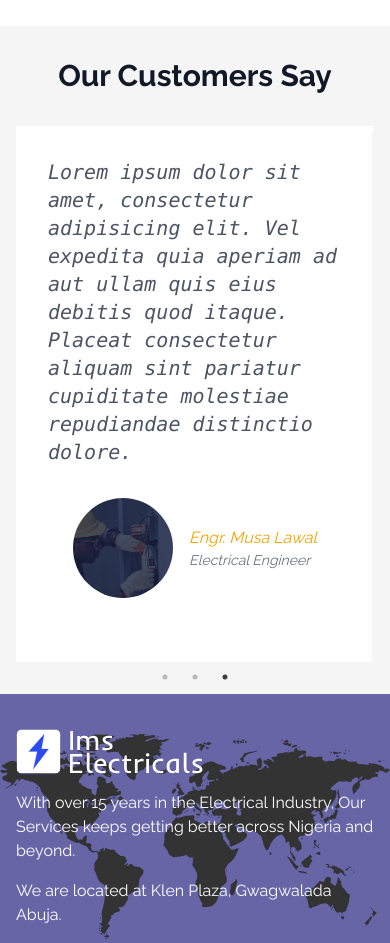
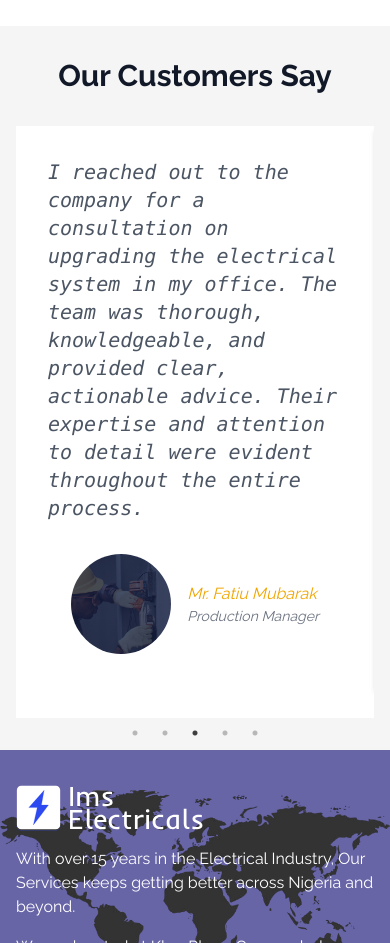
Before and after one commit to Yusuf-Najeeb/ims-new, a Next.js app: page / in a window 390 px wide. Shown: the part 4620-5563 px from the top of the page. Built offline with nearby package versions, Linux system fonts and the light colour scheme.

Commit message:
Fixed: Dummy text on testimonials

```diff
--- a/app/globals.css
+++ b/app/globals.css
@@ -78,7 +78,7 @@ body {
 @media screen and (orientation: landscape) {
   .hero_image {
     height: 100% !important;
-    min-height: 70vh;
+    min-height: 100vh;
     color: burlywood !important;
     padding: 4rem 0;
   }
--- a/components/about/aboutCompany.tsx
+++ b/components/about/aboutCompany.tsx
@@ -10,7 +10,7 @@ import {
 export default function AboutIMS() {
   return (
     <section className="py-8">
-      <div className="flex flex-col-reverse sm:flex-row md:items-center gap-x-8 gap-y-4  px-4 sm:px-8">
+      <div className="flex flex-col-reverse md:flex-row md:items-center gap-x-8 gap-y-4  px-4 sm:px-8">
         <div className="w-full md:w-3/5">
           <h2 className="text-[#111827] text-center sm:text-left text-4xl font-bold">
             Our Culture
--- a/components/home/aboutUs.tsx
+++ b/components/home/aboutUs.tsx
@@ -4,7 +4,7 @@ import Link from "next/link";
 import Engineer from "../../public/backgd.png";
 export default function AboutUs() {
   return (
-    <section className="flex flex-col-reverse sm:flex-row md:items-center gap-x-8 gap-y-4 py-8 px-4 sm:px-8">
+    <section className="flex flex-col-reverse md:flex-row md:items-center gap-x-8 gap-y-4 py-8 px-4 sm:px-8">
       <div className="w-full md:w-3/5">
         <h2 className="text-[#111827] text-center sm:text-left text-4xl font-bold">
           About us
--- a/components/home/hero.tsx
+++ b/components/home/hero.tsx
@@ -8,7 +8,7 @@ export default function Hero() {
   const handleClose = () => setOpen(false);
   return (
     <section
-      className="hero_image w-full h-[90vh] sm:h-[80vh] lg:h-screen relative flex flex-col justify-center px-4 sm:px-8 gap-8 bg-no-repeat bg-cover bg-center"
+      className="hero_image w-full h-[90vh] sm:h-[90vh] lg:h-screen relative flex flex-col justify-center px-4 sm:px-8 gap-8 bg-no-repeat bg-cover bg-center"
       style={{
         backgroundImage: "url('/backgd.png')",
       }}
--- a/components/home/testimonials.tsx
+++ b/components/home/testimonials.tsx
@@ -15,21 +15,35 @@ const testimonials: TestimonialProps[] = [
     user: "Engr. Musa Lawal",
     title: "Electrical Engineer",
     description:
-      "Lorem ipsum dolor sit amet, consectetur adipisicing elit. Vel expedita quia aperiam ad aut ullam quis eius debitis quod itaque. Placeat consectetur aliquam sint pariatur cupiditate molestiae repudiandae distinctio dolore.",
+      "I've never had a more seamless experience with any service provider. The electricians at IMS Electricals are not only experts in their field but also incredibly professional and courteous. They quickly identified and fixed the issue in my home, and I couldn't be happier with the results.",
   },
   {
     image: "/backgd.png",
-    user: "Engr. Musa Lawal",
-    title: "Electrical Engineer",
+    user: "Arch. Olubunmi O",
+    title: "Architect",
     description:
-      "Lorem ipsum dolor sit amet, consectetur adipisicing elit. Vel expedita quia aperiam ad aut ullam quis eius debitis quod itaque. Placeat consectetur aliquam sint pariatur cupiditate molestiae repudiandae distinctio dolore.",
+      "The consultation services provided by IMS Electricals were top-notch. They took the time to understand my specific needs and offered practical, affordable solutions that exceeded my expectations. Highly recommended!",
   },
   {
     image: "/backgd.png",
-    user: "Engr. Musa Lawal",
-    title: "Electrical Engineer",
+    user: "Mr. Fatiu Mubarak",
+    title: "Production Manager",
     description:
-      "Lorem ipsum dolor sit amet, consectetur adipisicing elit. Vel expedita quia aperiam ad aut ullam quis eius debitis quod itaque. Placeat consectetur aliquam sint pariatur cupiditate molestiae repudiandae distinctio dolore.",
+      "I reached out to the company for a consultation on upgrading the electrical system in my office. The team was thorough, knowledgeable, and provided clear, actionable advice. Their expertise and attention to detail were evident throughout the entire process.",
+  },
+  {
+    image: "/backgd.png",
+    user: "Ms. Linda Marcella",
+    title: "Teacher",
+    description:
+      "From start to finish, my experience with IMS Electricals was fantastic. They were prompt, efficient, and the consultation gave me peace of mind knowing that my electrical system was in good hands. I will definitely be using their services again in the future.",
+  },
+  {
+    image: "/backgd.png",
+    user: "Dr. Samuel Luigi",
+    title: "Surgeon",
+    description:
+      "I was impressed with the level of service and professionalism displayed by this company. The consultation helped me understand the best options for my electrical needs, and I felt confident in the recommendations they provided. Truly outstanding service!",
   },
 ];
 export default function Testimonials() {
```
